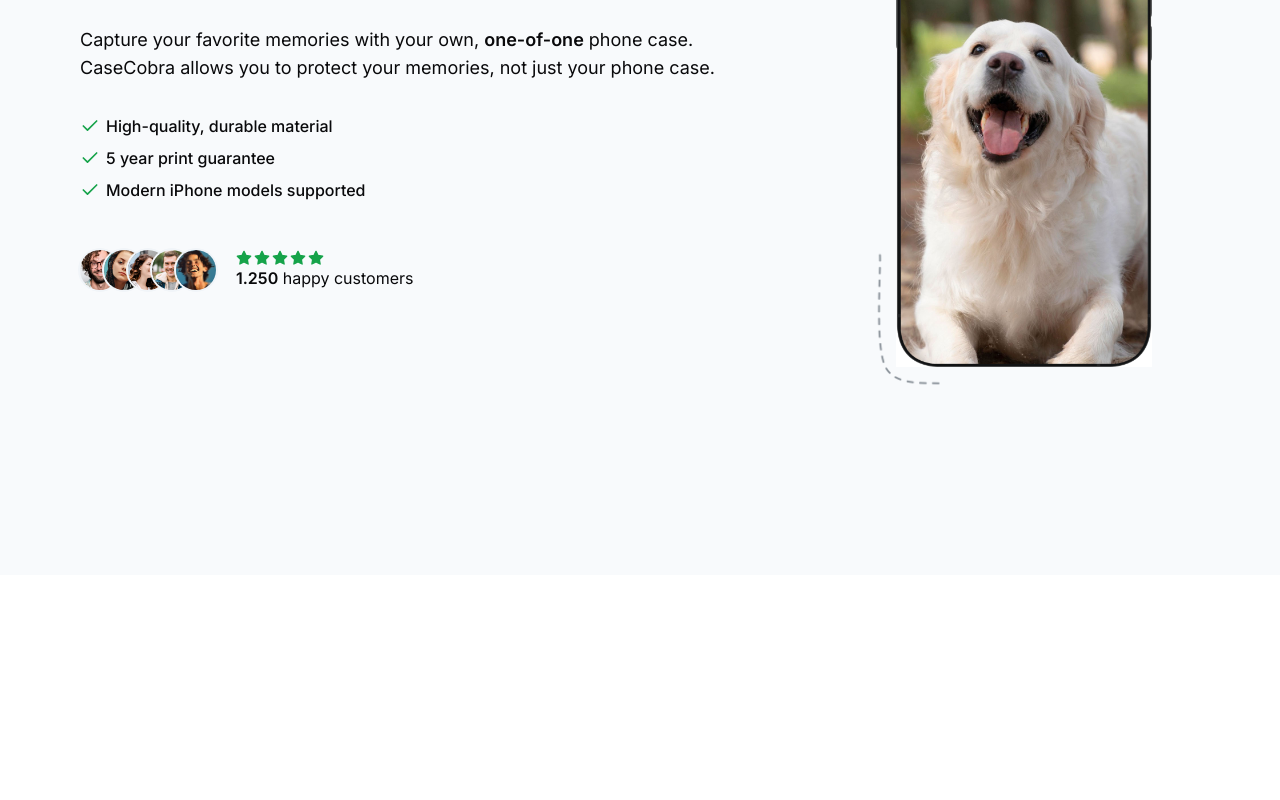
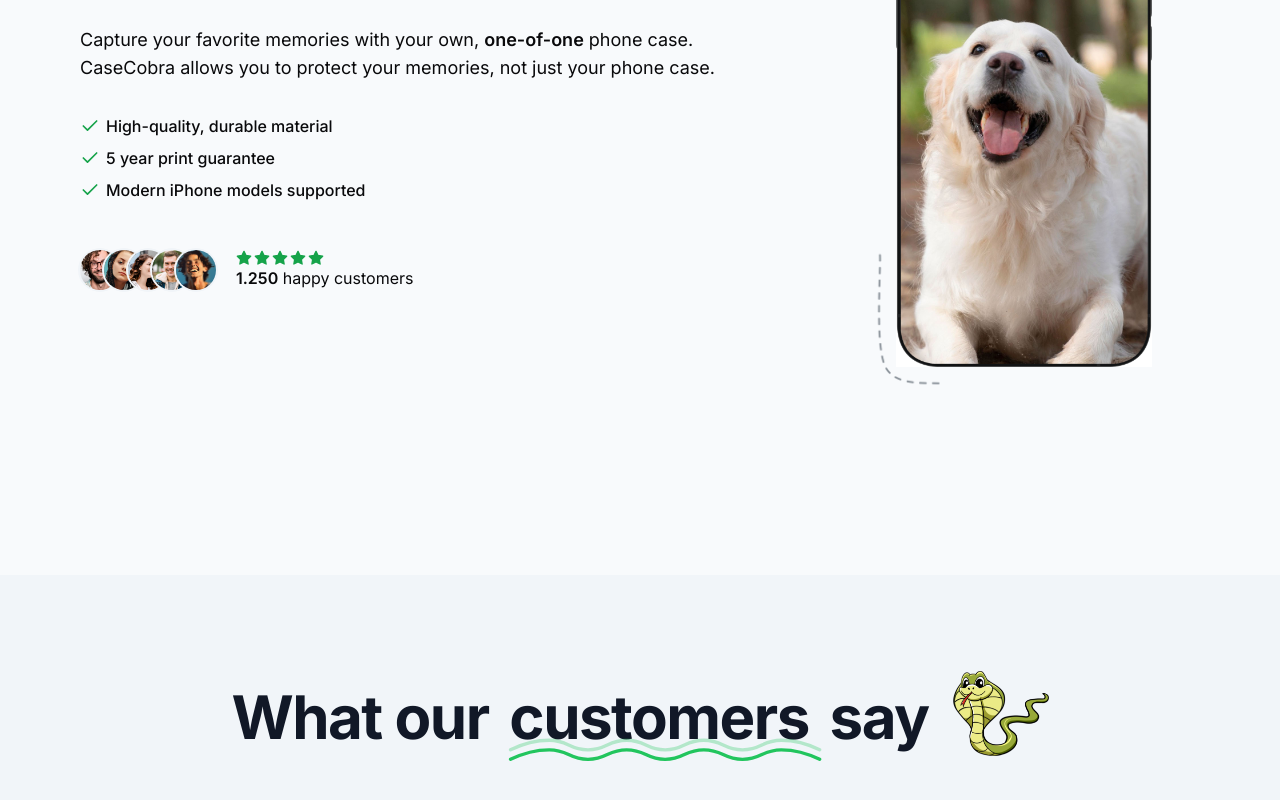
Before and after one commit to huangchucai/nextPro, a Next.js app: page / in a window 1280 px wide. Shown: the part 420-1220 px from the top of the page. Before the commit the page ends 995 px from the top, so only its background shows below. Built offline with nearby package versions, Linux system fonts and the light colour scheme; no server answers.

Commit message:
feat：主页介绍部分开发

```diff
--- a/src/app/page.tsx
+++ b/src/app/page.tsx
@@ -1,6 +1,7 @@
 import MaxWidthWrapper from '@/components/MaxWidthWrapper'
 import { Check, Star } from 'lucide-react'
 import Phone from '@/components/Phone'
+import { Icons } from '@/components/Icons'
 
 export default function Home() {
   return (
@@ -71,11 +72,11 @@ export default function Home() {
 
                   <div className='flex flex-col justify-between items-center sm:items-start'>
                     <div className='flex gap-0.5'>
-                      <Star className='h-4 w-4 text-green-600 fill-green-600' />
-                      <Star className='h-4 w-4 text-green-600 fill-green-600' />
-                      <Star className='h-4 w-4 text-green-600 fill-green-600' />
-                      <Star className='h-4 w-4 text-green-600 fill-green-600' />
-                      <Star className='h-4 w-4 text-green-600 fill-green-600' />
+                      <Star className='h-4 w-4 text-green-600 fill-green-600'/>
+                      <Star className='h-4 w-4 text-green-600 fill-green-600'/>
+                      <Star className='h-4 w-4 text-green-600 fill-green-600'/>
+                      <Star className='h-4 w-4 text-green-600 fill-green-600'/>
+                      <Star className='h-4 w-4 text-green-600 fill-green-600'/>
                     </div>
                     <p>
                       <span className='font-semibold'>1.250</span> happy customers
@@ -84,7 +85,8 @@ export default function Home() {
                 </div>
               </div>
             </div>
-            <div className='col-span-full lg:col-span-1 w-full flex justify-center px-8 sm:px-16 md:px-0 mt-32 lg:mx-0 lg:mt-20 h-fit'>
+            <div
+                className='col-span-full lg:col-span-1 w-full flex justify-center px-8 sm:px-16 md:px-0 mt-32 lg:mx-0 lg:mt-20 h-fit'>
               <div className='relative md:max-w-xl'>
                 <img
                     src='/your-image.png'
@@ -94,8 +96,26 @@ export default function Home() {
                     src='/line.png'
                     className='absolute w-20 -left-6 -bottom-6 select-none'
                 />
-                <Phone className='w-64' imgSrc='/testimonials/1.jpg' />
+                <Phone className='w-64' imgSrc='/testimonials/1.jpg'/>
               </div>
+            </div>
+          </MaxWidthWrapper>
+        </section>
+
+        {/* value proposition section */}
+        <section className='bg-slate-100 grainy-dark py-24'>
+          <MaxWidthWrapper className='flex flex-col items-center gap-16 sm:gap-32'>
+            <div className='flex flex-col lg:flex-row items-center gap-4 sm:gap-6'>
+              <h2 className='order-1 mt-2 tracking-tight text-center text-balance !leading-tight font-bold text-5xl md:text-6xl text-gray-900'>
+                What our{' '}
+                <span className='relative px-2'>
+                customers{' '}
+                  <Icons.underline
+                      className='hidden sm:block pointer-events-none absolute inset-x-0 -bottom-6 text-green-500'></Icons.underline>
+              </span>{' '}
+                say
+              </h2>
+              <img src='/snake-2.png' className='w-24 order-0 lg:order-2'/>
             </div>
           </MaxWidthWrapper>
         </section>
--- /dev/null
+++ b/src/components/Icons.tsx
@@ -0,0 +1,20 @@
+import { LucideProps } from 'lucide-react'
+
+export const Icons = {
+  underline: (props: LucideProps) => (
+      <svg {...props} viewBox='0 0 687 155'>
+        <g
+            stroke='currentColor'
+            strokeWidth='7'
+            fill='none'
+            fillRule='evenodd'
+            strokeLinecap='round'
+            strokeLinejoin='round'>
+          <path
+              d='M20 98c27-13.3333333 54-20 81-20 40.5 0 40.5 20 81 20s40.626917-20 81-20 40.123083 20 80.5 20 40.5-20 81-20 40.5 20 81 20 40.626917-20 81-20c26.915389 0 53.748722 6.6666667 80.5 20'
+              opacity='.3'></path>
+          <path d='M20 118c27-13.3333333 54-20 81-20 40.5 0 40.5 20 81 20s40.626917-20 81-20 40.123083 20 80.5 20 40.5-20 81-20 40.5 20 81 20 40.626917-20 81-20c26.915389 0 53.748722 6.6666667 80.5 20'></path>
+        </g>
+      </svg>
+  )
+}
```
Also changed, not shown: 1 other file (tests, documents, lock files or other folders).
